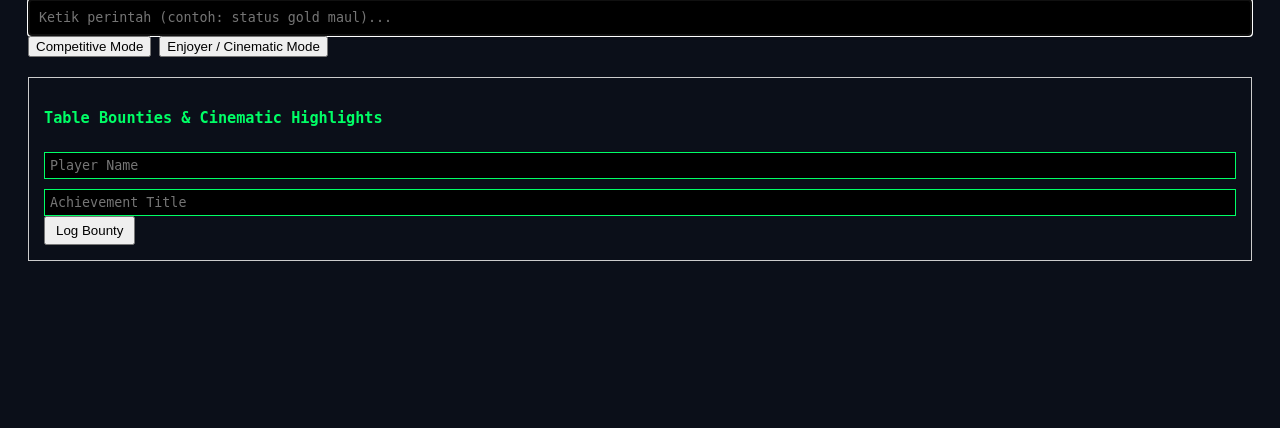
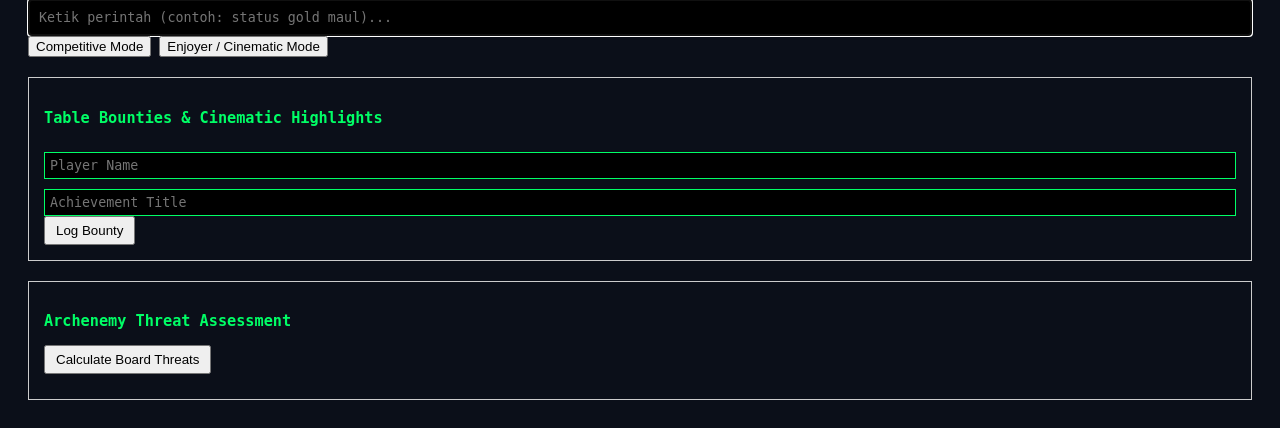
Before and after one commit to SyamsMaulana/al-haqq-tcg-ai, a Flask app: page / in a window 1280 px wide. Shown: the part 426-854 px from the top of the page. Before the commit the page ends 687 px from the top, so only its background shows below. Run offline with Flask 3, Linux system fonts and the light colour scheme; data that the repository does not hold is empty.

Commit message:
Add Archenemy threat calculation UI frontend integration

```diff
--- a/templates/index.html
+++ b/templates/index.html
@@ -95,3 +95,29 @@ function submitBounty() {
 }
 loadBounties();
 </script>
+
+<div class="boss-section" style="margin-top: 20px; padding: 15px; border: 1px solid #ccc;">
+  <h3>Archenemy Threat Assessment</h3>
+  <button onclick="calculateThreats()" style="padding: 5px 10px;">Calculate Board Threats</button>
+  <div id="threat-list" style="margin-top: 10px;"></div>
+</div>
+
+<script>
+function calculateThreats() {
+  const samplePlayers = [
+    { name: "GOD•MauL", life: 30, permanents_count: 5, hand_size: 4 },
+    { name: "Player 2", life: 25, permanents_count: 8, hand_size: 2 },
+    { name: "Player 3", life: 35, permanents_count: 3, hand_size: 6 }
+  ];
+  fetch('/api/boss-raid', {
+    method: 'POST',
+    headers: { 'Content-Type': 'application/json' },
+    body: JSON.stringify({ players: samplePlayers })
+  })
+  .then(res => res.json())
+  .then(data => {
+    const list = document.getElementById('threat-list');
+    list.innerHTML = data.map(t => `<p>⚠️ <strong>${t.player}</strong>: Threat Score ${t.threat_score}</p>`).join('');
+  });
+}
+</script>
```
